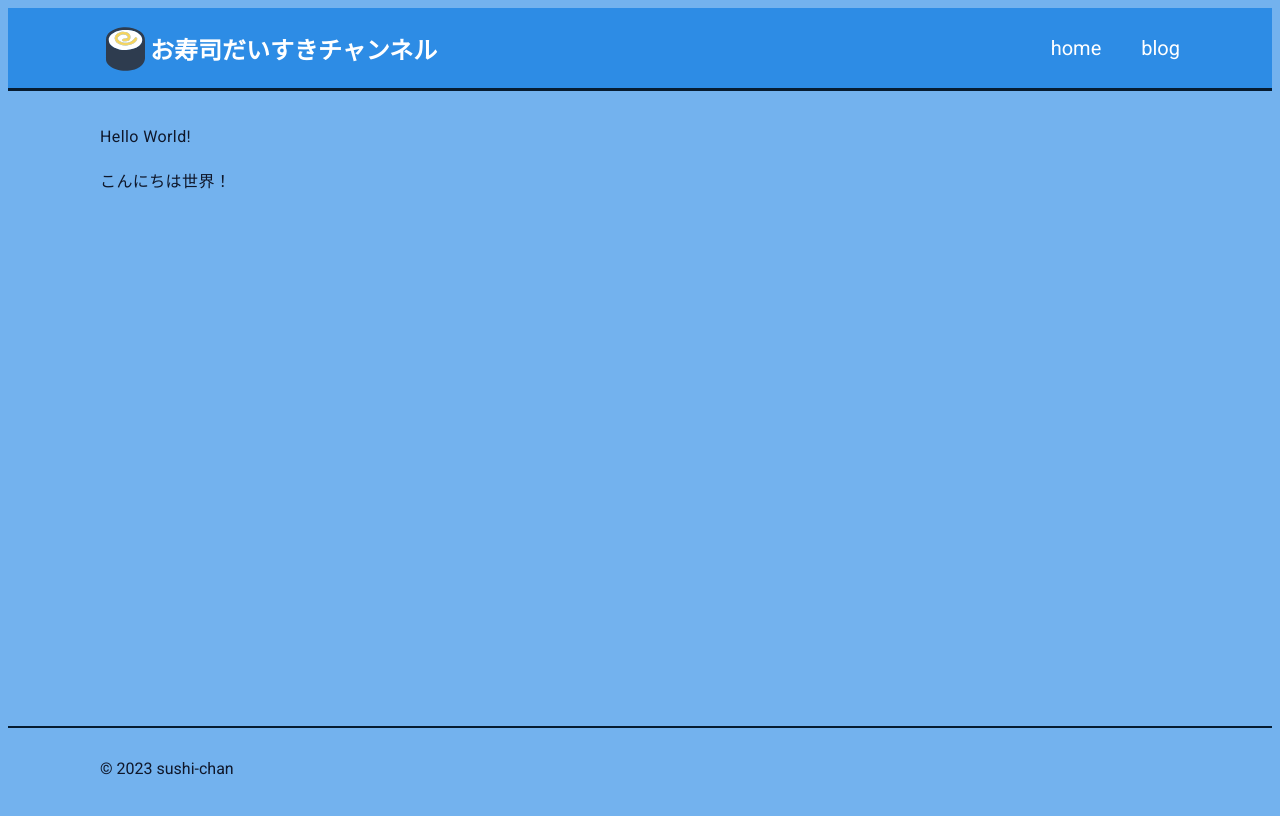
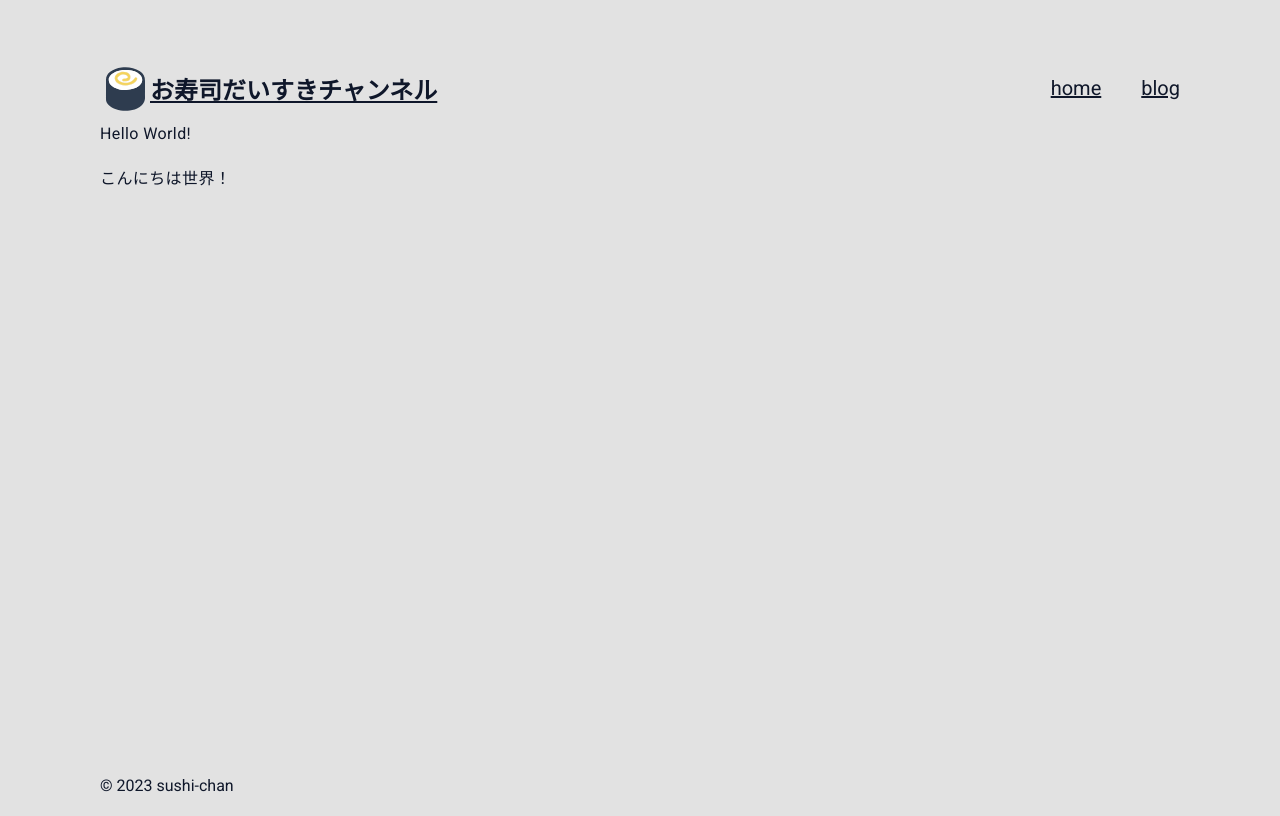
Before and after one commit to sushichan044/old.sushichan.live, a Next.js app: page / in a window 1280 px wide. Built offline with nearby package versions, Linux system fonts and the light colour scheme.

Commit message:
Refactor scss

```diff
--- a/components/blog/article-card.module.scss
+++ b/components/blog/article-card.module.scss
@@ -7,9 +7,10 @@
   flex-flow: column nowrap;
   gap: 1rem;
   padding: 1rem;
-  color: var(--text-color);
   text-align: center;
-  background-color: #151920;
+
+  // TODO light/dark mode
+  background-color: #1b1b1b;
   border-radius: 1rem;
 }
 
--- a/components/layout/footer.module.scss
+++ b/components/layout/footer.module.scss
@@ -1,17 +1,16 @@
-$header-height: 80px;
+@use "/styles/mixins" as mix;
+@use "/styles/variables" as var;
+@use "/styles/general" as gen;
 
 .container {
   width: 100%;
-  height: $header-height;
-  border-top: 2px solid var(--border-color);
+  height: var.$header-height;
 }
 
 .header-inside {
+  @include gen.set-layout;
+
   display: flex;
   align-items: center;
   justify-content: space-between;
-  width: calc(100% - 2 * var(--content-margin));
-  max-width: 1080px;
-  height: 100%;
-  margin-inline: auto;
 }
--- a/components/layout/header.module.scss
+++ b/components/layout/header.module.scss
@@ -1,28 +1,19 @@
 @use "/styles/mixins" as mix;
-
-$footer-height: 80px;
+@use "/styles/variables" as var;
+@use "/styles/general" as gen;
 
 .container {
   position: sticky;
   width: 100%;
-  height: $footer-height;
-  background-color: var(--header-color);
-  border-bottom: var(--border-style);
+  height: var.$header-height;
 }
 
 .header-inside {
+  @include gen.set-layout;
+
   display: flex;
   align-items: center;
   justify-content: space-between;
-  width: calc(100% - 2 * var(--content-margin));
-  max-width: 1080px;
-  height: 100%;
-  margin-inline: auto;
-
-  a {
-    color: #fff;
-    text-decoration: none;
-  }
 }
 
 .hero {
--- a/styles/_mixins.scss
+++ b/styles/_mixins.scss
@@ -3,6 +3,7 @@ $breakpoints: (
   "md": 768px,
   "lg": 992px,
   "xl": 1200px,
+  "2xl": 2000px,
 );
 
 @mixin mq($size, $range: min) {
--- /dev/null
+++ b/styles/_variables.scss
@@ -0,0 +1,15 @@
+// color
+$theme-color-dark: #202020;
+$theme-color-light: #e2e2e2;
+$text-color-light: #0f172a;
+$text-color-dark: #e2e2e2;
+
+// layout
+$layout-max-width: 1080px;
+$layout-max-width-2xl: 1440px;
+$layout-margin: 2rem;
+$content-margin: 1rem;
+$header-height: 80px;
+$footer-height: 80px;
+$layout-padding: 2.5rem;
+$layout-padding-sp: 0.5rem;
--- /dev/null
+++ b/styles/general.scss
@@ -0,0 +1,25 @@
+@use "/styles/mixins" as mix;
+@use "/styles/variables" as var;
+
+@mixin set-theme {
+  color: var.$text-color-light;
+  background-color: var.$theme-color-light;
+
+  @include mix.theme(dark) {
+    color: var.$text-color-dark;
+    background-color: var.$theme-color-dark;
+  }
+}
+
+@mixin set-layout {
+  max-width: var.$layout-max-width;
+  padding-inline: var.$layout-padding-sp;
+  margin-block: var.$layout-margin;
+  margin-inline: auto;
+  @include mix.mq(md) {
+    padding-inline: var.$layout-padding;
+  }
+  @include mix.mq(2xl) {
+    max-width: var.$layout-max-width-2xl;
+  }
+}
--- a/styles/globals.scss
+++ b/styles/globals.scss
@@ -1,25 +1,8 @@
-@use "/styles/mixins" as mix;
+@use "/styles/general" as gen;
 
 @tailwind base;
 @tailwind components;
 @tailwind utilities;
-
-:root {
-  --text-color: #0f172a;
-  --background-color: #73b2ee;
-  --header-color: #2d8ce5;
-  --border-color: #061c31;
-  --border-style: 3px solid var(--border-color);
-  --layout-margin: 2rem;
-  --content-margin: 1rem;
-}
-
-@include mix.theme("dark") {
-  :root {
-    --text-color: #e2e2e2;
-    --background-color: #0d3c68;
-  }
-}
 
 body {
   display: flex;
@@ -28,8 +11,9 @@ body {
   font-family: var(--font-roboto), var(--font-noto-sans-jp), system-ui,
     -apple-system, blinkmacsystemfont, "Segoe UI", oxygen, ubuntu, cantarell,
     "Open Sans", "Helvetica Neue", sans-serif;
-  color: var(--text-color);
-  background-color: var(--background-color);
+
+  // color
+  @include gen.set-theme;
 }
 
 main {
@@ -44,14 +28,11 @@ pre:not([class*="language-"]) {
   font-weight: 400;
 }
 
+a {
+  color: inherit;
+}
+
 /* stylelint-disable-next-line selector-max-id */
 #main-container {
-  width: calc(100% - 2 * var(--layout-margin));
-  max-width: 1080px;
-  margin-block: var(--layout-margin);
-  margin-inline: auto;
-  @include mix.mq("md", max) {
-    width: 100%;
-    padding-inline: 8px;
-  }
+  @include gen.set-layout;
 }
```
Also changed, not shown: components/blog/section.module.scss (+7 -12 lines).
